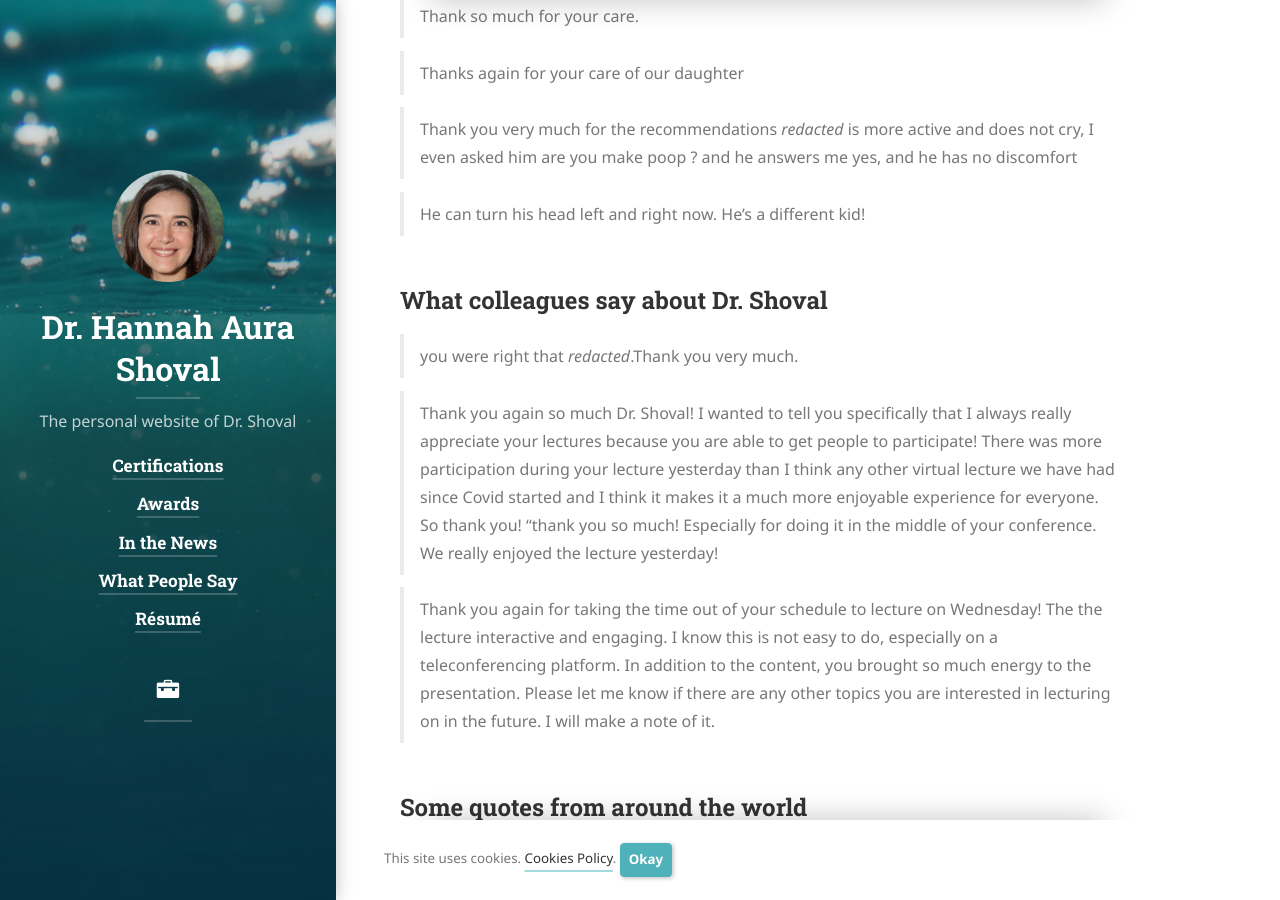
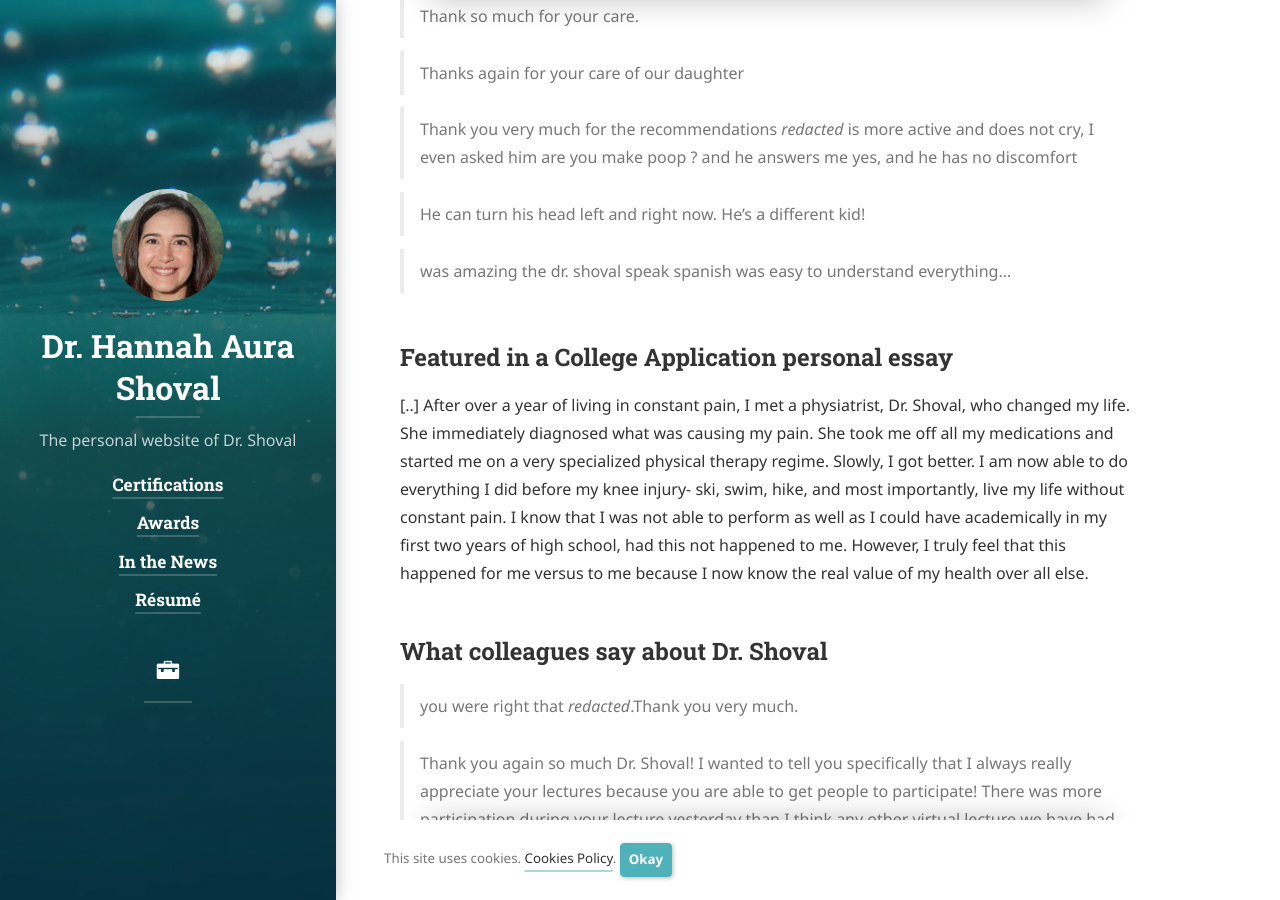
Before and after one commit to physiatry/physiatry.github.io, a Jekyll site: the page built from quotes.md, in a window 1280 px wide and 900 px high, scrolled down 1572 px. Built offline with Jekyll 4.4.1, drawn with Linux system fonts in a browser that asks for light colours; cached includes are drawn as plain includes; nearby versions of some CDN libraries; some web fonts are replaced; library files that are not in the unit come from our copies.

Commit message:
add college quote, and (for now) remove quotes pages from side bar

```diff
--- a/_config.yml
+++ b/_config.yml
@@ -57,8 +57,8 @@ menu:
     url:               /awards/
   - title:             In the News
     url:               /news/
-  - title:             What People Say
-    url:               /quotes/
+  # - title:             What People Say
+  #   url:               /quotes/
   - title:             Résumé
     url:               /assets/resume.pdf
 #  - title:              Hospital Website
--- a/quotes.md
+++ b/quotes.md
@@ -57,6 +57,12 @@ These have been reproduced verbatim, except for occasional (indicated) redaction
 
 > He can turn his head left and right now.  He's a different kid!
 
+> was amazing the dr. shoval speak spanish was easy to understand everything...
+
+## Featured in a College Application personal essay
+  [..]
+  After over a year of living in constant pain, I met a physiatrist, Dr. Shoval, who changed my life. She immediately diagnosed what was causing my pain. She took me off all my medications and started me on a very specialized physical therapy regime. Slowly, I got better. I am now able to do everything I did before my knee injury- ski, swim, hike, and most importantly, live my life without constant pain. I know that I was not able to perform as well as I could have academically in my first two years of high school, had this not happened to me. However, I truly feel that this happened for me versus to me because I now know the real value of my health over all else.
+
 ## What colleagues say about Dr. Shoval
 
 > you were right that _redacted_.Thank you very much.
```
